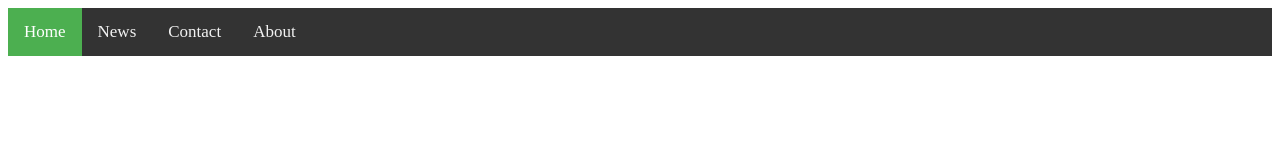
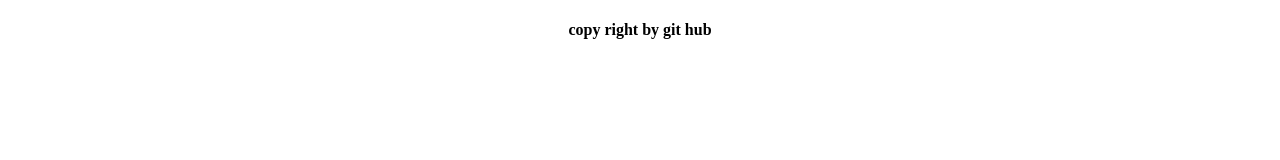
Before and after one commit to ahmediqu/git-command, a plain HTML site: page index.html in a window 1280 px wide. Drawn offline with Linux system fonts and the light colour scheme.

Commit message:
add footer section

```diff
--- a/index.html
+++ b/index.html
@@ -79,12 +79,9 @@
     </style>
 </head>
 <body>
-        <div class="topnav">
-                <a class="active" href="#home">Home</a>
-                <a href="#news">News</a>
-                <a href="#contact">Contact</a>
-                <a href="#about">About</a>
-              </div>
+       <footer>
+         <h4 align="center">copy right by git hub</h4>
+       </footer>
 
 
 </body>
```
